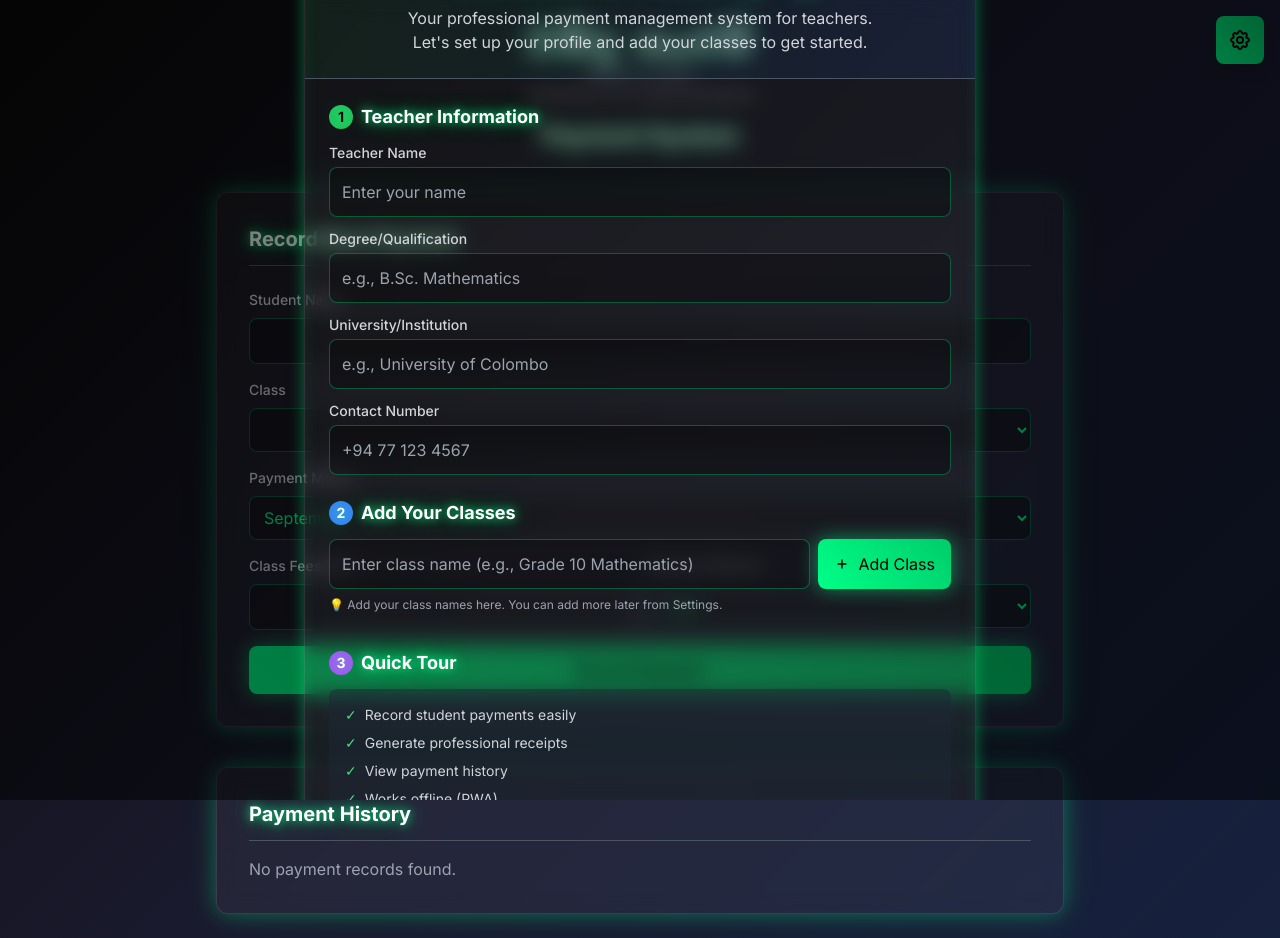
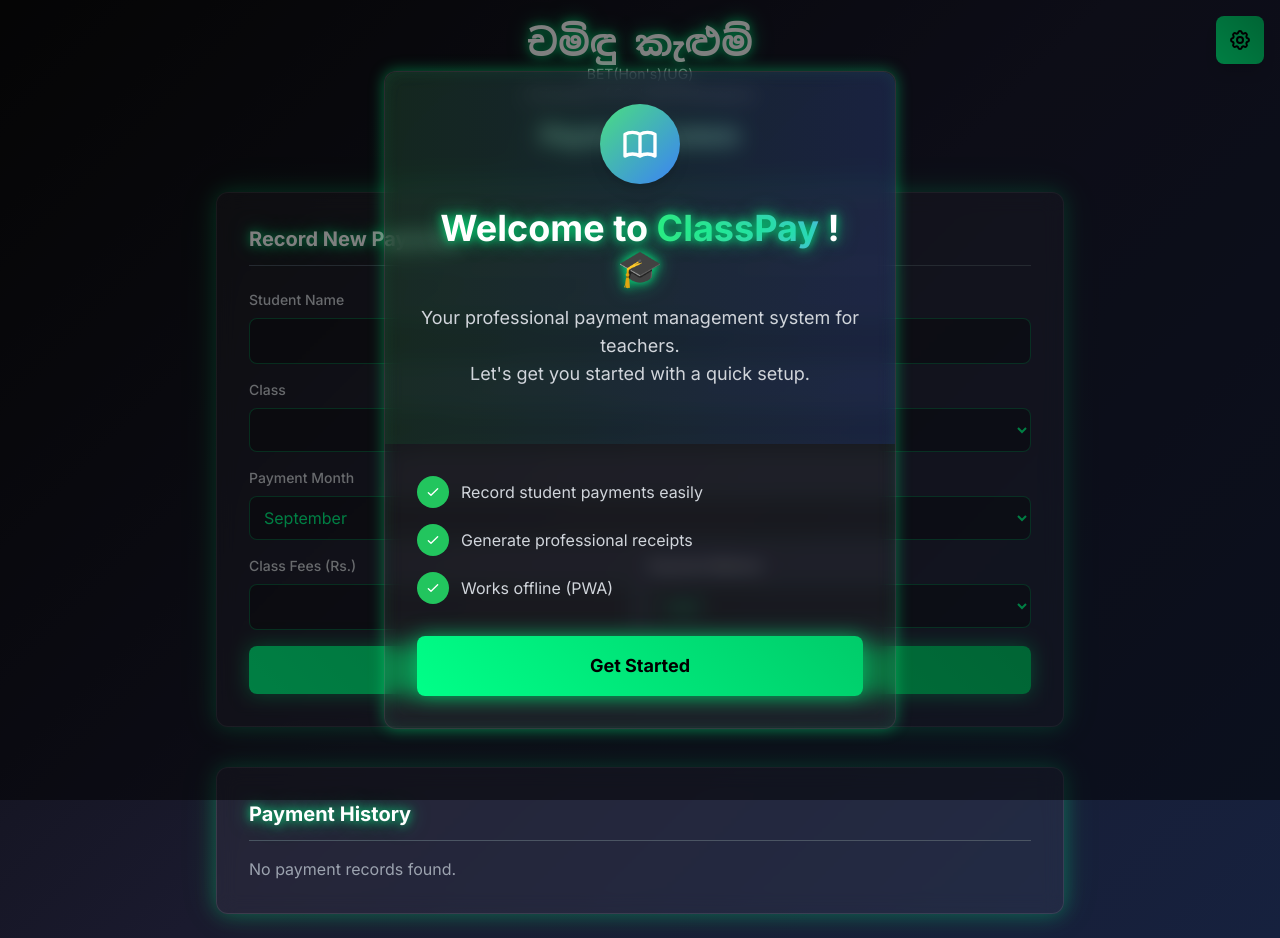
Before and after one commit to DKPBanuka/ClassPay, a plain HTML site: page index.html in a window 1280 px wide. Drawn offline with nearby package versions, Linux system fonts and the light colour scheme.

Commit message:
more update welcome tour and print settings

```diff
--- a/index.html
+++ b/index.html
@@ -340,8 +340,11 @@
                 </div>
 
                 <!-- Print Button -->
-                <button id="printBtn" class="w-full mt-6 neon-button text-black font-bold rounded-lg text-sm px-5 py-2.5 text-center no-print">
-                    Print Receipt
+                <button id="printBtn" class="w-full mt-6 neon-button text-black font-bold rounded-lg text-sm px-5 py-2.5 text-center no-print flex items-center justify-center gap-2">
+                    <svg class="w-4 h-4" fill="none" stroke="currentColor" viewBox="0 0 24 24">
+                        <path stroke-linecap="round" stroke-linejoin="round" stroke-width="2" d="M17 17h2a2 2 0 002-2v-4a2 2 0 00-2-2H5a2 2 0 00-2 2v4a2 2 0 002 2h2m2 4h6a2 2 0 002-2v-4a2 2 0 00-2-2H9a2 2 0 00-2 2v4a2 2 0 002 2zm8-12V5a2 2 0 00-2-2H9a2 2 0 00-2 2v4h10z"></path>
+                    </svg>
+                    Print & Save Receipt
                 </button>
             </div>
 
@@ -633,24 +636,28 @@
         }
 
         function showFirstTimeLoginPrompt() {
-            // Create a modal for first-time setup
-            const firstTimeModal = document.createElement('div');
-            firstTimeModal.id = 'firstTimeModal';
-            firstTimeModal.className = 'fixed inset-0 bg-black bg-opacity-50 flex items-center justify-center z-50 p-2 md:p-4 overflow-y-auto modal-container';
-            firstTimeModal.innerHTML = `
-                <div class="glass-effect neon-border rounded-xl w-full max-w-2xl mx-auto my-4 flex flex-col min-h-0">
-                    <!-- Welcome Header (Always at Top) -->
-                    <div class="p-4 md:p-6 border-b border-gray-600 bg-gradient-to-r from-green-900/20 to-blue-900/20">
-                        <div class="text-center">
+            // First show welcome popup
+            showWelcomePopup();
+        }
+
+        function showWelcomePopup() {
+            // Create welcome modal
+            const welcomeModal = document.createElement('div');
+            welcomeModal.id = 'welcomeModal';
+            welcomeModal.className = 'fixed inset-0 bg-black bg-opacity-50 flex items-center justify-center z-50 p-2 md:p-4';
+            welcomeModal.innerHTML = `
+                <div class="glass-effect neon-border rounded-xl w-full max-w-lg mx-auto">
+                    <!-- Welcome Header -->
+                    <div class="p-6 md:p-8 text-center bg-gradient-to-r from-green-900/30 to-blue-900/30 rounded-t-xl">
                         <!-- Welcome Icon -->
-                            <div class="w-16 h-16 mx-auto mb-4 bg-gradient-to-br from-green-400 to-blue-500 rounded-full flex items-center justify-center shadow-lg">
-                                <svg class="w-8 h-8 text-white" fill="none" stroke="currentColor" viewBox="0 0 24 24">
+                        <div class="w-20 h-20 mx-auto mb-6 bg-gradient-to-br from-green-400 to-blue-500 rounded-full flex items-center justify-center shadow-lg">
+                            <svg class="w-10 h-10 text-white" fill="none" stroke="currentColor" viewBox="0 0 24 24">
                                 <path stroke-linecap="round" stroke-linejoin="round" stroke-width="2" d="M12 6.253v13m0-13C10.832 5.477 9.246 5 7.5 5S4.168 5.477 3 6.253v13C4.168 18.477 5.754 18 7.5 18s3.332.477 4.5 1.253m0-13C13.168 5.477 14.754 5 16.5 5c1.746 0 3.332.477 4.5 1.253v13C19.832 18.477 18.246 18 16.5 18c-1.746 0-3.332.477-4.5 1.253"></path>
                             </svg>
                         </div>
 
                         <!-- Welcome Title -->
-                            <h1 class="text-2xl md:text-3xl font-bold neon-text mb-3">
+                        <h1 class="text-3xl md:text-4xl font-bold neon-text mb-4">
                             Welcome to
                             <span class="bg-gradient-to-r from-green-400 to-blue-400 bg-clip-text text-transparent">
                                 ClassPay
@@ -659,52 +666,112 @@
                         </h1>
 
                         <!-- Welcome Description -->
-                            <p class="text-sm md:text-base text-gray-300 leading-relaxed">
+                        <p class="text-base md:text-lg text-gray-300 leading-relaxed mb-6">
                             Your professional payment management system for teachers.<br>
-                                Let's set up your profile and add your classes to get started.
+                            Let's get you started with a quick setup.
                         </p>
+                    </div>
+
+                    <!-- Welcome Features -->
+                    <div class="p-6 md:p-8">
+                        <div class="space-y-4 mb-8">
+                            <div class="flex items-center gap-3">
+                                <div class="w-8 h-8 bg-green-500 rounded-full flex items-center justify-center">
+                                    <svg class="w-4 h-4 text-white" fill="none" stroke="currentColor" viewBox="0 0 24 24">
+                                        <path stroke-linecap="round" stroke-linejoin="round" stroke-width="2" d="M5 13l4 4L19 7"></path>
+                                    </svg>
+                                </div>
+                                <span class="text-gray-300">Record student payments easily</span>
+                            </div>
+                            <div class="flex items-center gap-3">
+                                <div class="w-8 h-8 bg-green-500 rounded-full flex items-center justify-center">
+                                    <svg class="w-4 h-4 text-white" fill="none" stroke="currentColor" viewBox="0 0 24 24">
+                                        <path stroke-linecap="round" stroke-linejoin="round" stroke-width="2" d="M5 13l4 4L19 7"></path>
+                                    </svg>
+                                </div>
+                                <span class="text-gray-300">Generate professional receipts</span>
+                            </div>
+                            <div class="flex items-center gap-3">
+                                <div class="w-8 h-8 bg-green-500 rounded-full flex items-center justify-center">
+                                    <svg class="w-4 h-4 text-white" fill="none" stroke="currentColor" viewBox="0 0 24 24">
+                                        <path stroke-linecap="round" stroke-linejoin="round" stroke-width="2" d="M5 13l4 4L19 7"></path>
+                                    </svg>
+                                </div>
+                                <span class="text-gray-300">Works offline (PWA)</span>
                             </div>
                         </div>
 
+                        <!-- Get Started Button -->
+                        <button id="getStartedBtn" class="w-full neon-button text-black font-bold py-4 rounded-lg text-lg">
+                            Get Started
+                        </button>
+                    </div>
+                </div>
+            `;
+
+            document.body.appendChild(welcomeModal);
+            document.body.classList.add('modal-open');
+
+            // Add event listener for get started button
+            document.getElementById('getStartedBtn').addEventListener('click', () => {
+                document.body.removeChild(welcomeModal);
+                document.body.classList.remove('modal-open');
+                showTeacherSetupModal();
+            });
+        }
+
+        function showTeacherSetupModal() {
+            // Create teacher setup modal
+            const firstTimeModal = document.createElement('div');
+            firstTimeModal.id = 'firstTimeModal';
+            firstTimeModal.className = 'fixed inset-0 bg-black bg-opacity-50 flex items-center justify-center z-50 p-2 md:p-4';
+            firstTimeModal.innerHTML = `
+                <div class="glass-effect neon-border rounded-xl w-full max-w-2xl mx-auto max-h-[90vh] flex flex-col">
+                    <!-- Header -->
+                    <div class="p-4 md:p-6 border-b border-gray-600 flex-shrink-0 bg-gradient-to-r from-green-900/20 to-blue-900/20">
+                        <h2 class="text-xl md:text-2xl font-bold neon-text text-center">Setup Your Profile</h2>
+                        <p class="text-sm text-gray-400 text-center mt-2">Complete your teacher information and add classes</p>
+                    </div>
+
                     <!-- Scrollable Content -->
-                    <div class="flex-1 p-4 md:p-6 space-y-4 md:space-y-6 overflow-y-auto">
+                    <div class="flex-1 overflow-y-auto p-4 md:p-6 space-y-4 md:space-y-6">
 
                         <!-- Step 1: Teacher Information -->
                         <div>
-                            <h3 class="text-base md:text-lg font-semibold neon-text mb-3 flex items-center gap-2">
+                            <h3 class="text-base md:text-lg font-semibold neon-text mb-4 flex items-center gap-2">
                                 <span class="bg-green-500 text-black rounded-full w-5 h-5 md:w-6 md:h-6 flex items-center justify-center text-xs md:text-sm font-bold">1</span>
                                 Teacher Information
                             </h3>
-                            <div class="grid grid-cols-1 gap-3">
+                            <div class="grid grid-cols-1 md:grid-cols-2 gap-4">
                                 <div>
-                                    <label class="block text-sm font-medium text-gray-300 mb-1">Teacher Name</label>
-                                    <input type="text" id="firstTimeTeacherName" class="neon-input rounded-lg w-full p-2.5 md:p-3 text-sm md:text-base" placeholder="Enter your name" required>
+                                    <label class="block text-sm font-medium text-gray-300 mb-2">Teacher Name</label>
+                                    <input type="text" id="firstTimeTeacherName" class="neon-input rounded-lg w-full p-3 text-base" placeholder="Enter your name" required>
                                 </div>
                                 <div>
-                                    <label class="block text-sm font-medium text-gray-300 mb-1">Degree/Qualification</label>
-                                    <input type="text" id="firstTimeDegree" class="neon-input rounded-lg w-full p-2.5 md:p-3 text-sm md:text-base" placeholder="e.g., B.Sc. Mathematics" required>
+                                    <label class="block text-sm font-medium text-gray-300 mb-2">Degree/Qualification</label>
+                                    <input type="text" id="firstTimeDegree" class="neon-input rounded-lg w-full p-3 text-base" placeholder="e.g., B.Sc. Mathematics" required>
                                 </div>
                                 <div>
-                                    <label class="block text-sm font-medium text-gray-300 mb-1">University/Institution</label>
-                                    <input type="text" id="firstTimeUniversity" class="neon-input rounded-lg w-full p-2.5 md:p-3 text-sm md:text-base" placeholder="e.g., University of Colombo" required>
+                                    <label class="block text-sm font-medium text-gray-300 mb-2">University/Institution</label>
+                                    <input type="text" id="firstTimeUniversity" class="neon-input rounded-lg w-full p-3 text-base" placeholder="e.g., University of Colombo" required>
                                 </div>
                                 <div>
-                                    <label class="block text-sm font-medium text-gray-300 mb-1">Contact Number</label>
-                                    <input type="text" id="firstTimeContact" class="neon-input rounded-lg w-full p-2.5 md:p-3 text-sm md:text-base" placeholder="+94 77 123 4567" required>
+                                    <label class="block text-sm font-medium text-gray-300 mb-2">Contact Number</label>
+                                    <input type="text" id="firstTimeContact" class="neon-input rounded-lg w-full p-3 text-base" placeholder="+94 77 123 4567" required>
                                 </div>
                             </div>
                         </div>
 
                         <!-- Step 2: Add Classes -->
                         <div>
-                            <h3 class="text-base md:text-lg font-semibold neon-text mb-3 flex items-center gap-2">
+                            <h3 class="text-base md:text-lg font-semibold neon-text mb-4 flex items-center gap-2">
                                 <span class="bg-blue-500 text-white rounded-full w-5 h-5 md:w-6 md:h-6 flex items-center justify-center text-xs md:text-sm font-bold">2</span>
                                 Add Your Classes
                             </h3>
-                            <div class="mb-3">
-                                <div class="flex flex-col sm:flex-row gap-2">
-                                    <input type="text" id="firstTimeClassName" placeholder="Enter class name (e.g., Grade 10 Mathematics)" class="neon-input rounded-lg flex-1 p-2.5 md:p-3 text-sm md:text-base">
-                                    <button type="button" id="firstTimeAddClass" class="neon-button text-black px-3 py-2.5 md:px-4 md:py-3 rounded-lg flex items-center justify-center gap-2 text-sm md:text-base">
+                            <div class="mb-4">
+                                <div class="flex flex-col sm:flex-row gap-3">
+                                    <input type="text" id="firstTimeClassName" placeholder="Enter class name (e.g., Grade 10 Mathematics)" class="neon-input rounded-lg flex-1 p-3 text-base">
+                                    <button type="button" id="firstTimeAddClass" class="neon-button text-black px-4 py-3 rounded-lg flex items-center justify-center gap-2 text-base">
                                         <svg class="w-4 h-4" fill="none" stroke="currentColor" viewBox="0 0 24 24">
                                             <path stroke-linecap="round" stroke-linejoin="round" stroke-width="2" d="M12 6v6m0 0v6m0-6h6m-6 0H6"></path>
                                         </svg>
@@ -712,35 +779,35 @@
                                         <span class="sm:hidden">Add</span>
                                     </button>
                                 </div>
-                                <p class="text-xs text-gray-400 mt-2">💡 Add your class names here. You can add more later from Settings.</p>
+                                <p class="text-sm text-gray-400 mt-3">💡 Add your class names here. You can add more later from Settings.</p>
                             </div>
-                            <div id="firstTimeClassesContainer" class="space-y-2 max-h-24 md:max-h-32 overflow-y-auto">
+                            <div id="firstTimeClassesContainer" class="space-y-3 max-h-32 overflow-y-auto">
                                 <!-- Dynamic class inputs will be added here -->
                             </div>
                         </div>
 
                         <!-- Step 3: Quick Tour -->
                         <div>
-                            <h3 class="text-base md:text-lg font-semibold neon-text mb-3 flex items-center gap-2">
+                            <h3 class="text-base md:text-lg font-semibold neon-text mb-4 flex items-center gap-2">
                                 <span class="bg-purple-500 text-white rounded-full w-5 h-5 md:w-6 md:h-6 flex items-center justify-center text-xs md:text-sm font-bold">3</span>
                                 Quick Tour
                             </h3>
-                            <div class="bg-gray-800/50 rounded-lg p-3 md:p-4">
-                                <div class="space-y-2 text-xs md:text-sm text-gray-300">
-                                    <div class="flex items-center gap-2">
-                                        <span class="text-green-400">✓</span>
+                            <div class="bg-gray-800/50 rounded-lg p-4">
+                                <div class="space-y-3 text-sm text-gray-300">
+                                    <div class="flex items-center gap-3">
+                                        <span class="text-green-400 text-lg">✓</span>
                                         <span>Record student payments easily</span>
                                     </div>
-                                    <div class="flex items-center gap-2">
-                                        <span class="text-green-400">✓</span>
+                                    <div class="flex items-center gap-3">
+                                        <span class="text-green-400 text-lg">✓</span>
                                         <span>Generate professional receipts</span>
                                     </div>
-                                    <div class="flex items-center gap-2">
-                                        <span class="text-green-400">✓</span>
+                                    <div class="flex items-center gap-3">
+                                        <span class="text-green-400 text-lg">✓</span>
                                         <span>View payment history</span>
                                     </div>
-                                    <div class="flex items-center gap-2">
-                                        <span class="text-green-400">✓</span>
+                                    <div class="flex items-center gap-3">
+                                        <span class="text-green-400 text-lg">✓</span>
                                         <span>Works offline (PWA)</span>
                                     </div>
                                 </div>
@@ -759,6 +826,7 @@
 
             // Prevent body scroll when modal is open
             document.body.classList.add('modal-open');
+            document.body.style.overflow = 'hidden';
 
             // Add event listeners
             document.getElementById('saveFirstTimeSettings').addEventListener('click', saveFirstTimeSettings);
@@ -845,6 +913,7 @@
 
             // Restore body scroll
             document.body.classList.remove('modal-open');
+            document.body.style.overflow = '';
 
             // Show welcome message
             showNotification('Welcome to ClassPay! Your profile has been set up successfully. You can now start recording payments!', 'success');
@@ -969,7 +1038,36 @@
 
 
         // --- Print Functionality ---
-        document.getElementById('printBtn').addEventListener('click', () => window.print());
+        document.getElementById('printBtn').addEventListener('click', () => {
+            // Generate filename based on receipt details
+            const receiptId = document.getElementById('receiptId').textContent;
+            const receiptMonth = document.getElementById('receiptMonth').textContent;
+            const receiptClass = document.getElementById('receiptClass').textContent;
+            const receiptStudent = document.getElementById('receiptStudent').textContent;
+            const receiptDate = document.getElementById('receiptDate').textContent;
+
+            // Clean and format data for filename
+            const cleanClass = receiptClass.replace(/[^a-zA-Z0-9]/g, '').substring(0, 10);
+            const cleanStudent = receiptStudent.replace(/[^a-zA-Z0-9]/g, '').substring(0, 15);
+            const cleanMonth = receiptMonth.substring(0, 3); // First 3 letters of month
+
+            // Create filename: Receipt_001_Jan_Grade10_JohnDoe_2024.pdf
+            const filename = `Receipt_${receiptId}_${cleanMonth}_${cleanClass}_${cleanStudent}.pdf`;
+
+            // Set document title for printing
+            document.title = filename;
+
+            // Show filename in console for reference
+            console.log('Saving receipt as:', filename);
+
+            // Print the document
+            window.print();
+
+            // Reset title after printing
+            setTimeout(() => {
+                document.title = 'ClassPay - Teacher Payment Manager';
+            }, 1000);
+        });
 
         // Set default month on page load
         (function setDefaultMonth() {
```
Lines whose indentation alone changed are shown as unchanged.
